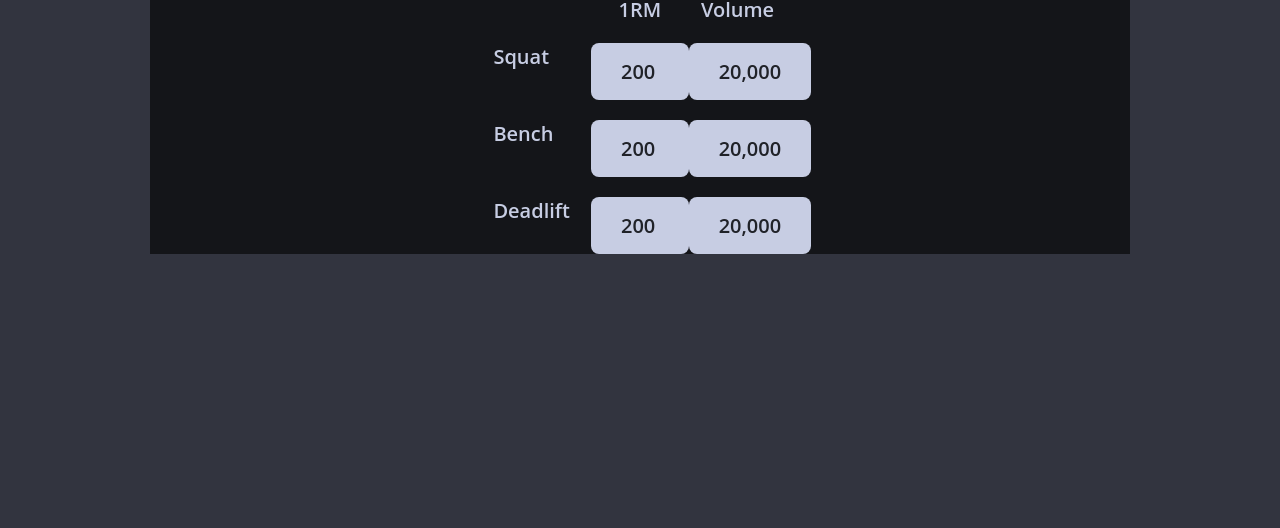
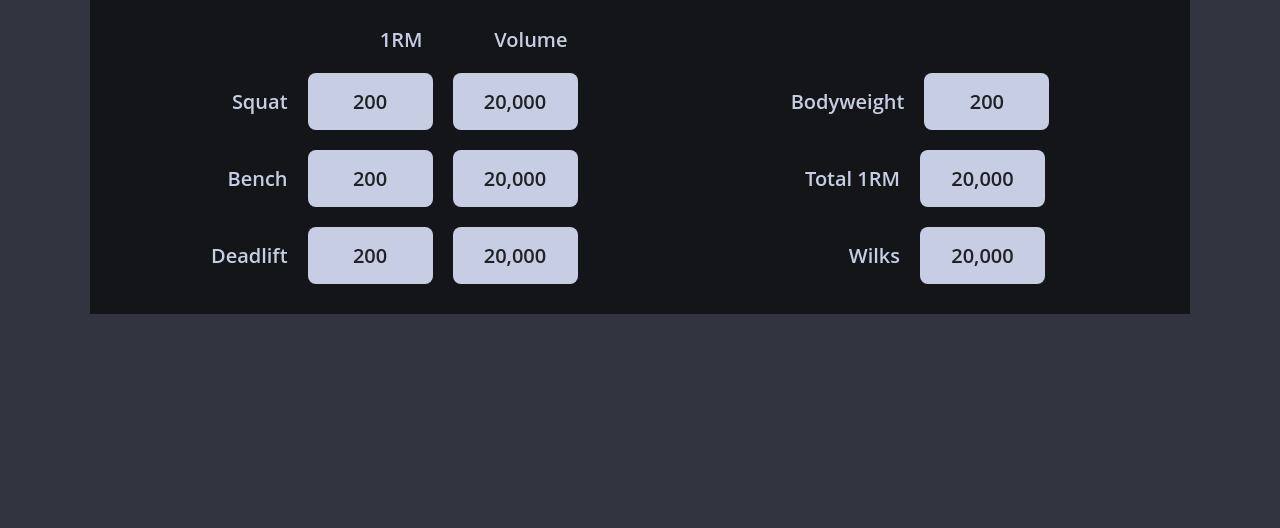
Before and after one commit to ChrisWrenDev/Workout-Builder, a website: page index.html in a window 1280 px wide. Shown: the part 272-800 px from the top of the page. Drawn offline with Linux system fonts and the light colour scheme.

```diff
--- a/index.html
+++ b/index.html
@@ -50,16 +50,16 @@
     <main>
         <section class="section__profile">
             <div class="stats">
-                <div class="stats__titles">
-                    <div class="stats__name"></div>
-                    <div class="stats__name">
-                        <p class="lift-text--title text-center">1RM</p>
+                <div class="stats__block">
+                    <div class="stats__row">
+                        <div class="stats__metric--1rm">
+                            <p class="lift-text--title">1RM</p>
                         </div>
-                    <div class="stats__name">
-                        <p class="lift-text--title text-center">Volume</p>
+                        <div class="stats__metric--vol">
+                            <p class="lift-text--title">Volume</p>
                         </div>
                     </div>
-                <div class="stats__lift">
+                    <div class="stats__row">
                         <div class="stats__name">
                             <p class="lift-text--title">Squat</p>
                         </div>
@@ -70,7 +70,7 @@
                             <p class="lift-text--stat">20,000</p>
                         </div>
                     </div>
-                <div class="stats__lift">
+                    <div class="stats__row">
                         <div class="stats__name">
                             <p class="lift-text--title">Bench</p>
                         </div>
@@ -81,7 +81,7 @@
                             <p class="lift-text--stat">20,000</p>
                         </div>
                     </div>
-                <div class="stats__lift">
+                    <div class="stats__row">
                         <div class="stats__name">
                             <p class="lift-text--title">Deadlift</p>
                         </div>
@@ -90,6 +90,33 @@
                         </div>
                         <div class="stats__field">
                             <p class="lift-text--stat">20,000</p>
+                        </div>
+                    </div>
+                </div>
+                <div class="stats__block">
+                    <div class="stats__row">
+                        <div class="stats__name">
+                            <p class="lift-text--title">Bodyweight</p>
+                        </div>
+                        <div class="stats__field">
+                            <p class="lift-text--stat">200</p>
+                        </div>
+                    </div>
+                    <div class="stats__row">
+                        <div class="stats__name">
+                            <p class="lift-text--title">Total 1RM</p>
+                        </div>
+                        <div class="stats__field">
+                            <p class="lift-text--stat">20,000</p>
+                        </div>
+                    </div>
+                    <div class="stats__row">
+                        <div class="stats__name">
+                            <p class="lift-text--title">Wilks</p>
+                        </div>
+                        <div class="stats__field">
+                            <p class="lift-text--stat">20,000</p>
+                        </div>
                     </div>
                 </div>
             </div>
--- a/sass/base/_base.scss
+++ b/sass/base/_base.scss
@@ -15,6 +15,5 @@
   font-family: "Open Sans", sans-serif;
   font-weight: 600;
   color: $color-white;
-  padding: 10rem 15rem;
   background-color: $color-primary-medium-1;
 }
--- a/sass/base/_typeography.scss
+++ b/sass/base/_typeography.scss
@@ -13,11 +13,13 @@
     font-size: 2rem;
     font-weight: 600;
     color: $color-primary-light;
+    text-align: right;
   }
   &--stat {
     font-size: 2rem;
     font-weight: 600;
     color: $color-primary-medium-2;
+    text-align: center;
   }
 }
 
--- a/sass/components/_stats.scss
+++ b/sass/components/_stats.scss
@@ -1,25 +1,51 @@
 .stats {
-  &__titles {
+  display: flex;
+
+  .stats__block {
+    flex: 0 0 50%;
+
     display: flex;
-    margin-bottom: 2rem;
+    flex-direction: column;
+    justify-content: flex-end;
   }
 
-  &__lift {
+  &__row {
     display: flex;
+    justify-content: center;
+    align-items: center;
+
     &:not(:last-child) {
       margin-bottom: 2rem;
     }
   }
 
   &__name {
-    flex: 0 0 33.3%;
+    flex: 0 0 12.5rem;
+    padding-right: 2rem;
   }
 
   &__field {
-    flex: 0 0 33.3%;
+    flex: 0 0 12.5rem;
     padding: 1.5rem 3rem;
     border: none;
     border-radius: 0.8rem;
     background-color: $color-primary-light;
+
+    &:not(:last-child) {
+      margin-right: 2rem;
+    }
+  }
+
+  &__metric--1rm {
+    flex: 0 0 25rem;
+    padding-right: 2rem;
+  }
+
+  &__metric--vol {
+    flex: 0 0 12.5rem;
+  }
+
+  &:last-child {
+    margin-left: 2rem;
   }
 }
--- a/sass/layout/_header.scss
+++ b/sass/layout/_header.scss
@@ -1,5 +1,6 @@
 .header {
-  max-width: 140rem;
+  max-width: 110rem;
+  margin: 10rem auto 0 auto;
   background-color: $color-primary-dark;
 
   &__title {
--- a/sass/layout/_navigation.scss
+++ b/sass/layout/_navigation.scss
@@ -14,6 +14,7 @@
     display: flex;
     align-items: center;
     padding: 0 3rem;
+    cursor: pointer;
 
     &:hover > .nav__icon {
       fill: $color-white;
--- a/sass/pages/_builder.scss
+++ b/sass/pages/_builder.scss
@@ -1,11 +1,16 @@
 .section__profile {
-  display: flex;
-  justify-content: center;
+  max-width: 110rem;
+  margin: 0 auto;
+  padding: 3rem 0;
   background-color: $color-primary-dark;
 }
 
 .section__history {
+  max-width: 110rem;
+  margin: 0 auto;
 }
 
 .section__timer {
+  max-width: 110rem;
+  margin: 0 auto;
 }
```
Also changed, not shown: css/style.css. Lines whose indentation alone changed are shown as unchanged.
